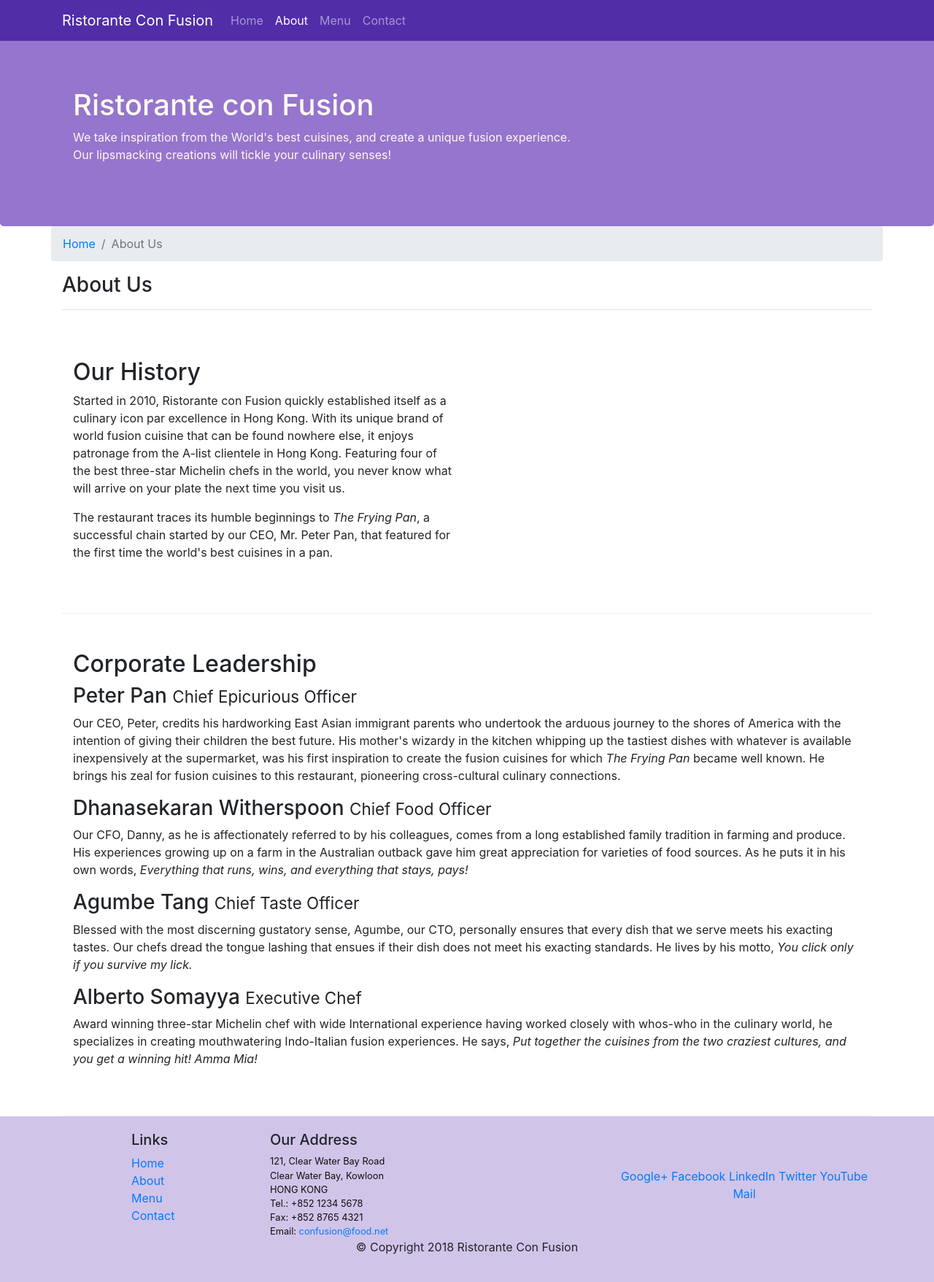
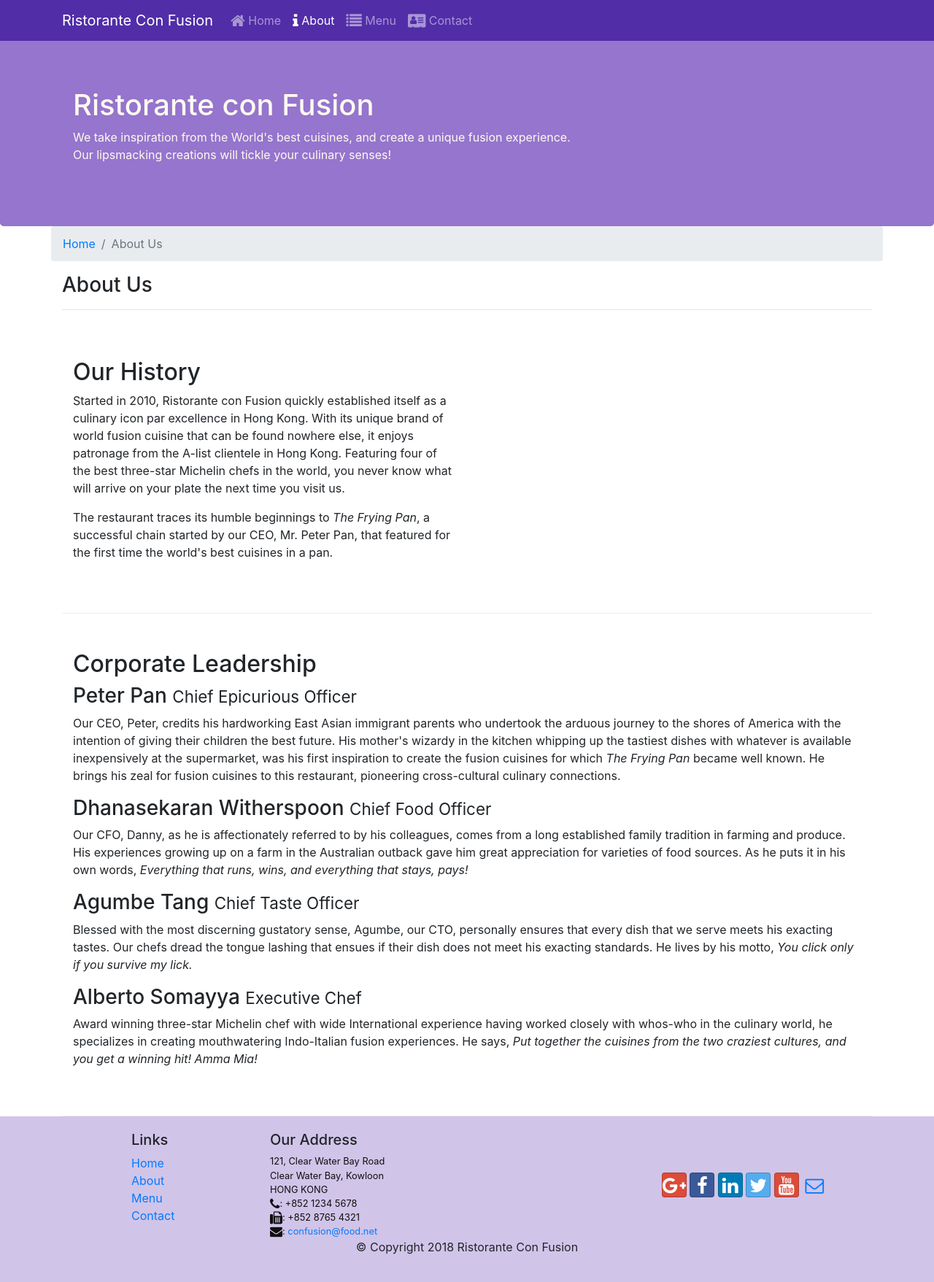
Before and after one commit to pkkalive/confusion, a website: page aboutus.html in a window 1280 px wide. Shown: the whole page at 73% size. Drawn offline with nearby package versions, Linux system fonts and the light colour scheme.

Commit message:
Icon Fonts

```diff
--- a/aboutus.html
+++ b/aboutus.html
@@ -9,6 +9,8 @@
 
     <!-- Bootstrap CSS -->
     <link rel="stylesheet" href="node_modules/bootstrap/dist/css/bootstrap.min.css">
+    <link rel="stylesheet" href="node_modules/font-awesome/css/font-awesome.min.css">
+    <link rel="stylesheet" href="node_modules/bootstrap-social/bootstrap-social.css">
     <link href="css/styles.css" rel="stylesheet">
     <title>Ristorante Con Fusion: About Us</title>
 </head>
@@ -23,10 +25,10 @@
             <a class="navbar-brand" href="./index.html">Ristorante Con Fusion</a>
             <div class="collapse navbar-collapse" id="Navbar">
                 <ul class="navbar-nav mr-auto">
-                    <li class="nav-item"><a class="nav-link" href="./index.html">Home</a></li>
-                    <li class="nav-item active"><a class="nav-link" href="./aboutus.html">About</a></li>
-                    <li class="nav-item"><a class="nav-link" href="#">Menu</a></li>
-                    <li class="nav-item"><a class="nav-link" href="#">Contact</a></li>
+                    <li class="nav-item"><a class="nav-link" href="./index.html"><span class="fa fa-home fa-lg"></span> Home</a></li>
+                    <li class="nav-item active"><a class="nav-link" href="#"><span class="fa fa-info fa-lg"></span> About</a></li>
+                    <li class="nav-item"><a class="nav-link" href="#"><span class="fa fa-list fa-lg"></span> Menu</a></li>
+                    <li class="nav-item"><a class="nav-link" href="#"><span class="fa fa-address-card fa-lg"></span> Contact</a></li>
                 </ul>
             </div>
         </div>
@@ -102,19 +104,20 @@
 		              121, Clear Water Bay Road<br>
 		              Clear Water Bay, Kowloon<br>
 		              HONG KONG<br>
-		              Tel.: +852 1234 5678<br>
-		              Fax: +852 8765 4321<br>
-		              Email: <a href="mailto:confusion@food.net">confusion@food.net</a>
+                      <i class="fa fa-phone fa-lg"></i>: +852 1234 5678<br>
+                      <i class="fa fa-fax fa-lg"></i>: +852 8765 4321<br>
+                      <i class="fa fa-envelope fa-lg"></i>:
+                      <a href="mailto:confusion@food.net">confusion@food.net</a>
 		           </address>
                 </div>
                 <div class="col-12 col-sm-4 align-self-center">
                     <div class="text-center">
-                        <a href="http://google.com/+">Google+</a>
-                        <a href="http://www.facebook.com/profile.php?id=">Facebook</a>
-                        <a href="http://www.linkedin.com/in/">LinkedIn</a>
-                        <a href="http://twitter.com/">Twitter</a>
-                        <a href="http://youtube.com/">YouTube</a>
-                        <a href="mailto:">Mail</a>
+                        <a class="btn btn-social-icon btn-google" href="http://google.com/+"><i class="fa fa-google-plus"></i></a>
+                        <a class="btn btn-social-icon btn-facebook" href="http://www.facebook.com/profile.php?id="><i class="fa fa-facebook"></i></a>
+                        <a class="btn btn-social-icon btn-linkedin" href="http://www.linkedin.com/in/"><i class="fa fa-linkedin"></i></a>
+                        <a class="btn btn-social-icon btn-twitter" href="http://twitter.com/"><i class="fa fa-twitter"></i></a>
+                        <a class="btn btn-social-icon btn-google" href="http://youtube.com/"><i class="fa fa-youtube"></i></a>
+                        <a class="btn btn-social-icon" href="mailto:"><i class="fa fa-envelope-o"></i></a>
                     </div>
                 </div>
            </div>
--- a/package.json
+++ b/package.json
@@ -15,6 +15,8 @@
   },
   "dependencies": {
     "bootstrap": "^4.0.0",
+    "bootstrap-social": "^5.1.1",
+    "font-awesome": "^4.7.0",
     "jquery": "^3.3.1",
     "popper.js": "^1.12.9"
   }
```
Also changed, not shown: index.html (+16 -13 lines), 1 other file.
